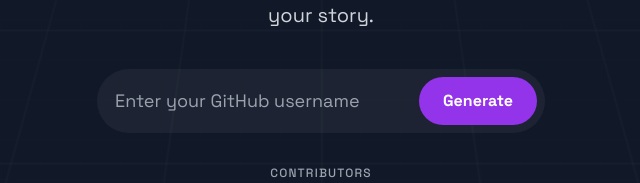
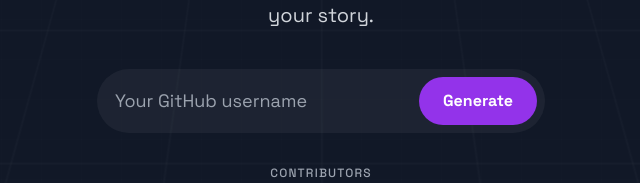
Before and after one commit to aftab-s/gitwrap-2025, a React (Vite) app: page / in a window 1280 px wide. Shown: the part 381-564 px from the top of the page, without its empty margins (319-959 px from the left). Built offline with nearby package versions, Linux system fonts and the light colour scheme; no server answers.

Commit message:
Update: HomePage placeholder

```diff
--- a/pages/HomePage.tsx
+++ b/pages/HomePage.tsx
@@ -51,7 +51,7 @@ const HomePage: React.FC = () => {
               setUsername(e.target.value);
               if (error) setError('');
             }}
-            placeholder="Enter your GitHub username"
+            placeholder="Your GitHub username"
             className="w-full pl-4 pr-32 py-4 text-lg bg-white/5 text-white border-2 border-transparent rounded-full focus:outline-none focus:border-purple-500 focus:bg-white/10 transition-all duration-300 placeholder-gray-400"
             aria-label="GitHub Username"
           />
```
